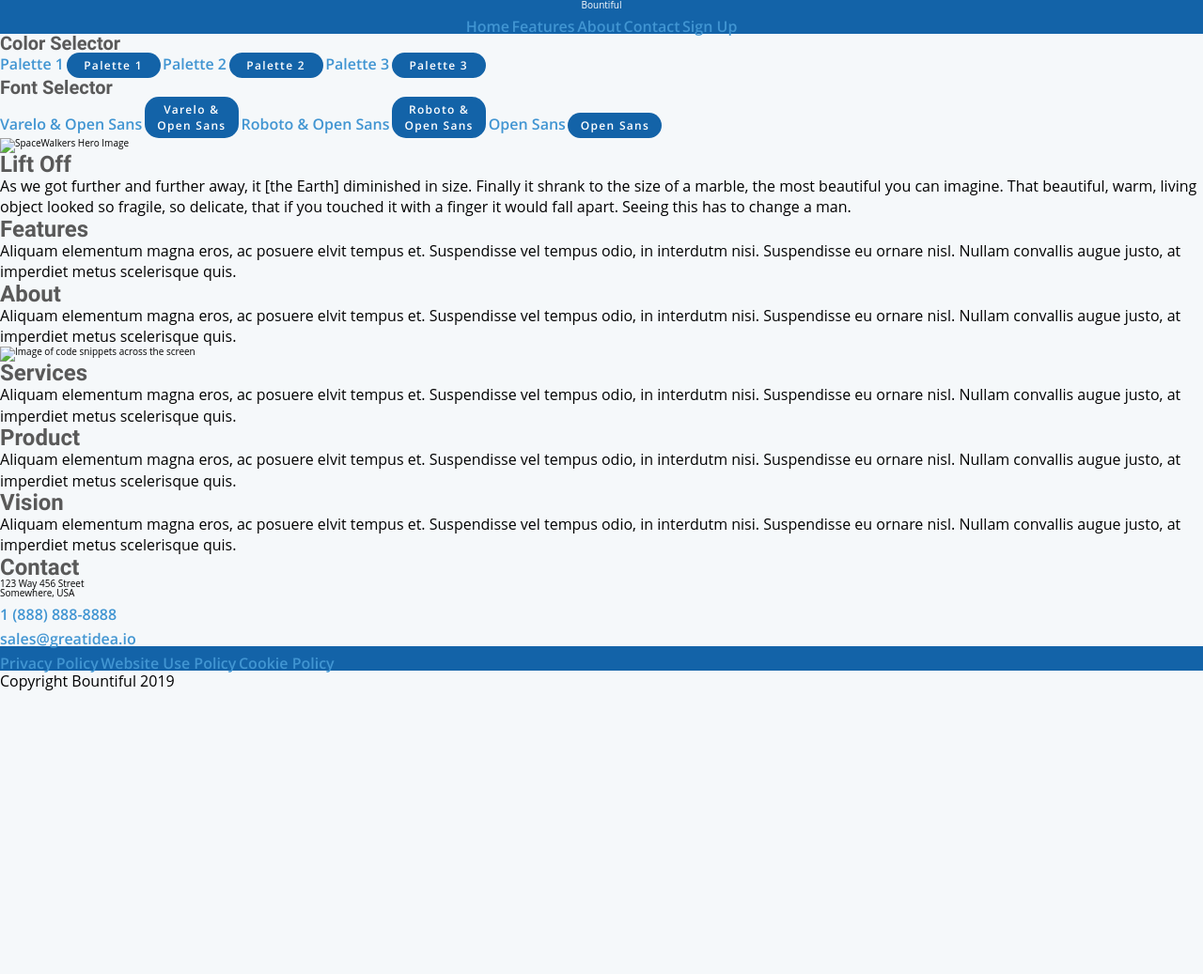
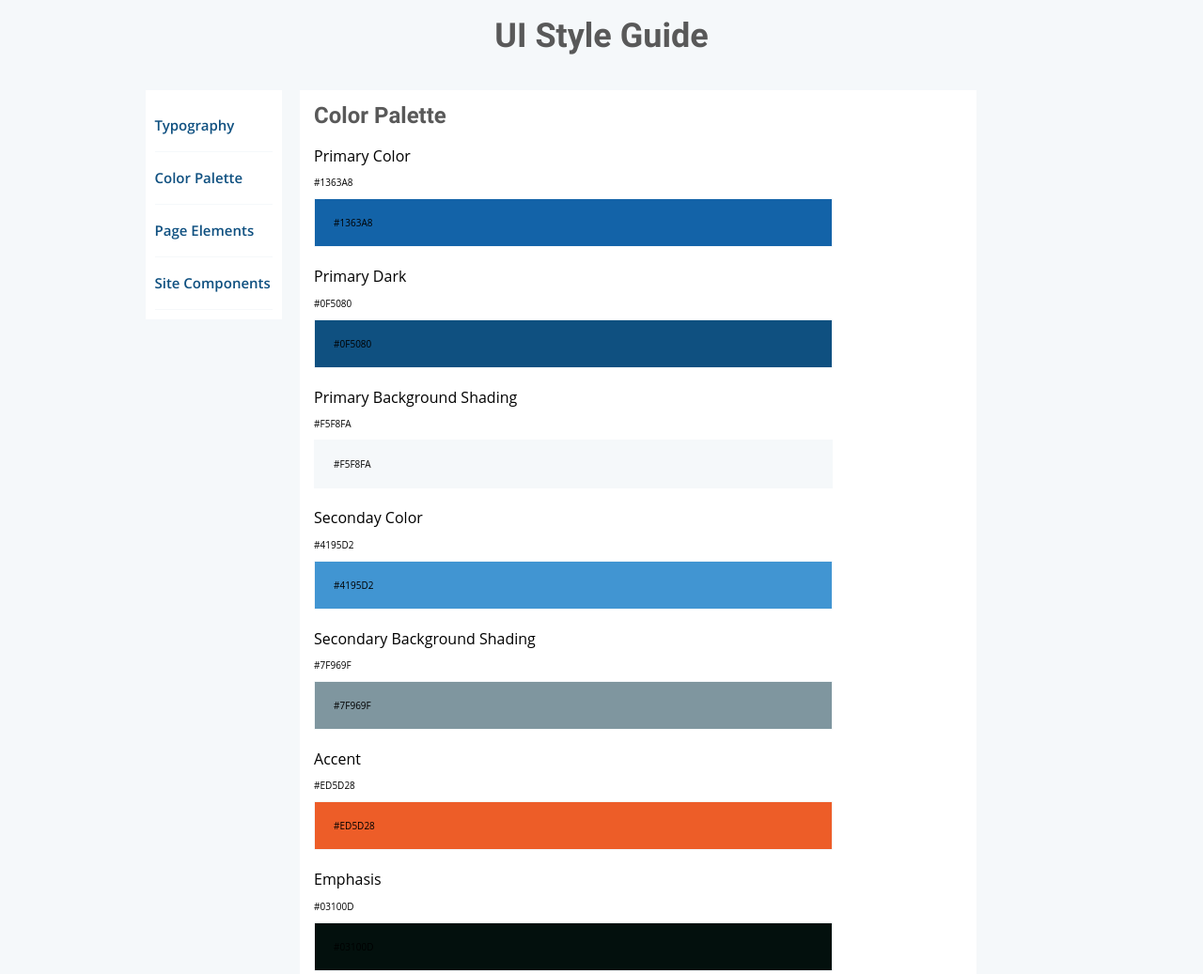
Before and after one commit to wmemorgan/style-guide-template, a plain HTML site: page index.html in a window 1280 px wide. Shown: the top 1037 px of the page at 94% size. Before the commit the page ends 800 px from the top, so only its background shows below. Drawn offline with nearby package versions, Linux system fonts and the light colour scheme; a web font is replaced by a local one.

```diff
--- a/index.html
+++ b/index.html
@@ -1,134 +1,207 @@
 <!DOCTYPE html>
 <html>
 <head>
-    <meta charset="utf-8" />
+  <meta charset="utf-8">
   <meta http-equiv="X-UA-Compatible" content="IE=edge">
-    <title>Bountiful | Coordinator Storytelling App</title>
+  <title>UI Style Guide</title>
   <meta name="viewport" content="width=device-width, initial-scale=1">
-    <link rel="stylesheet" type="text/css" media="screen" href="./css/index.css" />
-
+  <link rel="stylesheet" type="text/css" media="screen" href="./css/index.css">
 </head>
 <body>
-    <header class="site-header">
-    <div class="logo">Bountiful</div>
-        <nav class="mainNav">
-            <a href="/">Home</a>
-            <a href="./features.html">Features</a>
-            <a href="#">About</a>
-            <a href="#">Contact</a>
-            <a href="#">Sign Up</a>
+  <h1 class="headline">UI Style Guide</h1>
+  <div class="container style-guide">
+    <section class="overview">
+
+    </section>
+
+    <div class="style-guide-info">
+      <!-- Navigation Menu -->
+      <div class="style-guide-menu">
+        <nav>
+          <a href="#typography">Typography</a>
+          <a href="#color-palette">Color Palette</a>
+          <a href="#page-elements">Page Elements</a>
+          <a href="#sitewide-elements">Site Components</a>
         </nav>
-    </header>
-
-    <div class="container home">
-        <section class="design-selector">
-            <div class="color-selector">
-                <h3>Color Selector</h3>
-                <a href="https://colorhunt.co/palette/141845">Palette 1</a>
-                <button>Palette 1</button>
-                <a href="https://colorhunt.co/palette/141846">Palette 2</a>
-                <button>Palette 2</button>
-                <a href="https://colorhunt.co/palette/141847">Palette 3</a>
-                <button>Palette 3</button>
 
       </div>
-            <div class="font-selector">
-                <h3>Font Selector</h3>
-                <a href="https://fonts.googleapis.com/css?family=Open+Sans:400,600,700|Varela+Round">Varelo & Open Sans</a>
-                <button>Varelo & Open Sans</button>
-                <a href="@import url('https://fonts.googleapis.com/css?family=Open+Sans:400,400i,600,600i,700,700i|Roboto:400,500,700');">Roboto
-                    & Open Sans</a>
-                <button>Roboto & Open Sans</button>
-                <a href="https://fonts.googleapis.com/css?family=Open+Sans:400,500,600,700">Open Sans</a>
-                <button>Open Sans</button>
+      <div class="style-guide-content">
 
-
-            </div>
-        </section>
-        <section class="banner">
-            <div class="image-wrapper hero-image-wrapper">
-                <img src="./img/main-header.png" alt="SpaceWalkers Hero Image" class="hero-image">
-            </div>
-            <h2>Lift Off</h2>
-            <p>As we got further and further away, it [the Earth] diminished in size. Finally it shrank to the size of a
-                marble,
-                the most beautiful you can imagine. That beautiful, warm, living object looked so fragile, so delicate, that if
-                you
-                touched it with a finger it would fall apart. Seeing this has to change a man.</p>
+        <!-- Color Palette -->
+        <section id="color-palette">
+          <h2>Color Palette</h2>
         </section>
 
-        <section class="introduction">
-            <div class="intro-column" id="features">
-                <h2>Features</h2>
-                <p>
-                    Aliquam elementum magna eros, ac posuere elvit tempus et. Suspendisse vel tempus odio, in interdutm nisi.
-                    Suspendisse
-                    eu ornare nisl. Nullam convallis augue justo, at imperdiet metus scelerisque quis.
-                </p>
+        <!-- Typography -->
+        <section id="typography">
+          <h2>Typography</h2>
+        </section>
+
+        <!-- Heading -->
+        <section id="page-headings">
+          <h2>Headings</h2>
+        </section>
+
+        <!-- Other Text -->
+        <section id="page-text">
+          <h2>Other Text</h2>
+          <div class="item">
+            <p class="name">Text (default)</p>
+            <p class="description"></p>
           </div>
-            <div class="intro-column" id="about">
-                <h2>About</h2>
-                <p>
-                    Aliquam elementum magna eros, ac posuere elvit tempus et. Suspendisse vel tempus odio, in interdutm nisi.
-                    Suspendisse
-                    eu ornare nisl. Nullam convallis augue justo, at imperdiet metus scelerisque quis.
-                </p>
+          <div class="sample">
+            <p>Lorem ipsum dolor sit amet consectetur adipisicing elit. Sint esse ullam officiis nesciunt aperiam repudiandae modi
+              iste corrupti non. Veniam quaerat, ex voluptatum magni eos sit aut iure inventore dolor.</p>
+          </div>
+          <div class="item">
+            <p class="name">Unordered List</p>
+            <p class="description"></p>
+          </div>
+          <div class="sample">
+            <ul>
+              <li>This is how our unordered lists look.</li>
+              <li>This is how our unordered lists look.</li>
+              <li>This is how our unordered lists look.</li>
+            </ul>
+          </div>
+          <div class="item">
+            <p class="name">Ordered List</p>
+            <p class="description"></p>
+          </div>
+          <div class="sample">
+            <ol>
+              <li>This is how our ordered lists look.</li>
+              <li>This is how our ordered lists look.</li>
+              <li>This is how our ordered lists look.</li>
+            </ol>
           </div>
         </section>
 
-        <div class="middle-image-wrapper">
-            <img class="middle-img" src="img/mid-page-accent.jpg" alt="Image of code snippets across the screen">
+        <!-- Page Elements -->
+        <section id="page-elements">
+          <h2>Page Elements</h2>
+          <div class="item">
+            <p class="name">Links</p>
+            <p class="description">Default Link design</p>
           </div>
-
-        <section class="product-and-services">
-            <div class="p-and-s-column" id="services">
-                <h2>Services</h2>
-                <p>
-                    Aliquam elementum magna eros, ac posuere elvit tempus et. Suspendisse vel tempus odio, in interdutm nisi.
-                    Suspendisse
-                    eu ornare nisl. Nullam convallis augue justo, at imperdiet metus scelerisque quis.
-                </p>
+          <div class="sample">
+            <div class="link-wrapper">
+              <a href="#">Link</a>
             </div>
-            <div class="p-and-s-column" id="product">
-                <h2>Product</h2>
-                <p>
-                    Aliquam elementum magna eros, ac posuere elvit tempus et. Suspendisse vel tempus odio, in interdutm nisi.
-                    Suspendisse
-                    eu ornare nisl. Nullam convallis augue justo, at imperdiet metus scelerisque quis.
-                </p>
           </div>
-            <div class="p-and-s-column" id="vision">
-                <h2>Vision</h2>
-                <p>
-                    Aliquam elementum magna eros, ac posuere elvit tempus et. Suspendisse vel tempus odio, in interdutm nisi.
-                    Suspendisse
-                    eu ornare nisl. Nullam convallis augue justo, at imperdiet metus scelerisque quis.
-                </p>
+          <div class="item">
+            <p class="name">Links (Nav)</p>
+            <p class="description">Navigation Link design</p>
+          </div>
+          <div class="sample">
+            <nav>
+              <a href="#" class="nav-link nav-link-demo">Link</a>
+            </nav>
+          </div>
+          <div class="item">
+            <p class="name">Button</p>
+            <p class="description">Default button design</p>
+          </div>
+          <div class="sample">
+            <button class="button">Button</button>
+          </div>
+          <div class="item">
+            <p class="name">Button (Call-to-Action)</p>
+            <p class="description">Call to action button design</p>
+          </div>
+          <div class="sample">
+            <button class="button btn-cta">Button</button>
           </div>
         </section>
 
-        <section class="contact-info" id="contact">
-            <h2>Contact</h2>
-            <address>
-                123 Way 456 Street<br>
-                Somewhere, USA<br><br>
-                <a href="tel:+1-888-888-8888">1 (888) 888-8888</a><br><br>
-                <a href="mailto:sales@greatidea.io">sales@greatidea.io</a><br>
-            </address>
+        <!-- Sitewide Elements -->
+        <section id="sitewide-components">
+          <h2>Site Components</h2>
+          <!-- Site Header -->
+          <div class="item">
+            <div class="item-info">
+              <p class="name">Header</p>
+              <p class="description"></p>
+            </div>
+            <div class="sample">
+              <!-- Site Header -->
+              <header class="site-header">
+                <div class="site-header-wrapper">
+                  <div class="logo">
+                    <a href="/index.html">Acme</a>
+                    <!-- Side Navigation Menu (for smaller screens) -->
+                    <i id="openMenu" class="fas fa-bars"></i>
+                    <i id="closeMenu" class="far fa-times-circle"></i>
+                  </div>
+                  <nav class="mainNav">
+                    <a href="#">About</a>
+                    <a href="#">Login</a>
+                    <a href="#">Sign Up</a>
+                  </nav>
+                </div>
+              </header>
+            </div>
+          </div>
+
+          <!-- Site Header (Alternate) -->
+          <div class="item">
+            <div class="item-info">
+              <p class="name">Header (Alternate)</p>
+              <p class="description"></p>
+            </div>
+            <div class="sample">
+              <header class="site-header demo2">
+                <div class="site-header-wrapper">
+                  <div class="logo">
+                    <a href="/index.html">Acme</a>
+                    <!-- Side Navigation Menu (for smaller screens) -->
+                    <i id="openMenu" class="fas fa-bars"></i>
+                    <i id="closeMenu" class="far fa-times-circle"></i>
+                  </div>
+                  <nav class="mainNav">
+                    <a href="#">About</a>
+                    <a href="#">Login</a>
+                    <a href="#">Sign Up</a>
+                  </nav>
+                </div>
+              </header>
+            </div>
+          </div>
+
+          <!-- Site Footer -->
+          <div class="item">
+            <div class="item-info">
+              <p class="name">Footer</p>
+              <p class="description"></p>
+            </div>
+            <div class="sample">
+              <!-- Site Footer -->
+              <footer class="site-footer">
+                <div class="site-footer-wrapper">
+                  <div class="logo-wrapper">
+                    <div class="logo">
+                      <a href="/index.html">Acme</a>
+                    </div>
+                  </div>
+                  <p class="copyright">Copyright &copy; 2019 Acme</p>
+                  <nav class="footer-nav">
+                    <a href="#">Legal Stuff</a>
+                  </nav>
+                </div>
+              </footer>
+            </div> <!--sample -->
+          </div>
+
         </section>
+      </div>
+    </div>
 
   </div>
 
 
-    <footer class="page-footer">
-        <nav class="footer">
-            <a href="#">Privacy Policy</a>
-            <a href="#">Website Use Policy</a>
-            <a href="#">Cookie Policy</a>
-        </nav>
-        <p>Copyright Bountiful 2019</p>
-    </footer>
-
-    <script src="./js/index.js"></script>
+  <!-- External Script -->
+  <script src="https://cdn.jsdelivr.net/npm/marked/marked.min.js"></script>
+  <script src="../js/generateMediaDoc.js" chartset="utf-8"></script>
+  <script src="./js/style.js"></script>
 </body>
 </html>
```
Also changed, not shown: style.html (deleted, +0 -202 lines). Lines whose indentation alone changed are shown as unchanged.
